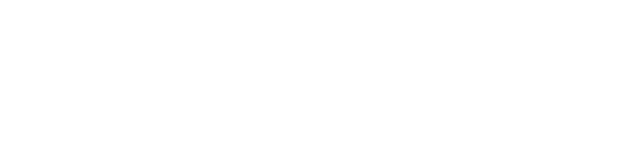
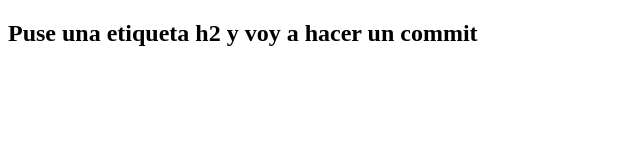
Before and after one commit to caandisa/EjemploGit-GitHub, a plain HTML site: page index.html in a window 1280 px wide. Shown: the whole page, without its empty margins (0-640 px from the left). Drawn offline with Linux system fonts and the light colour scheme.

Commit message:
agregamos etiqueta h2

```diff
--- a/index.html
+++ b/index.html
@@ -7,6 +7,6 @@
     <title>Document</title>
 </head>
 <body>
-
+    <h2>Puse una etiqueta h2 y voy a hacer un commit</h2>
 </body>
 </html>
```
Also changed, not shown: Comandos.txt (deleted).
